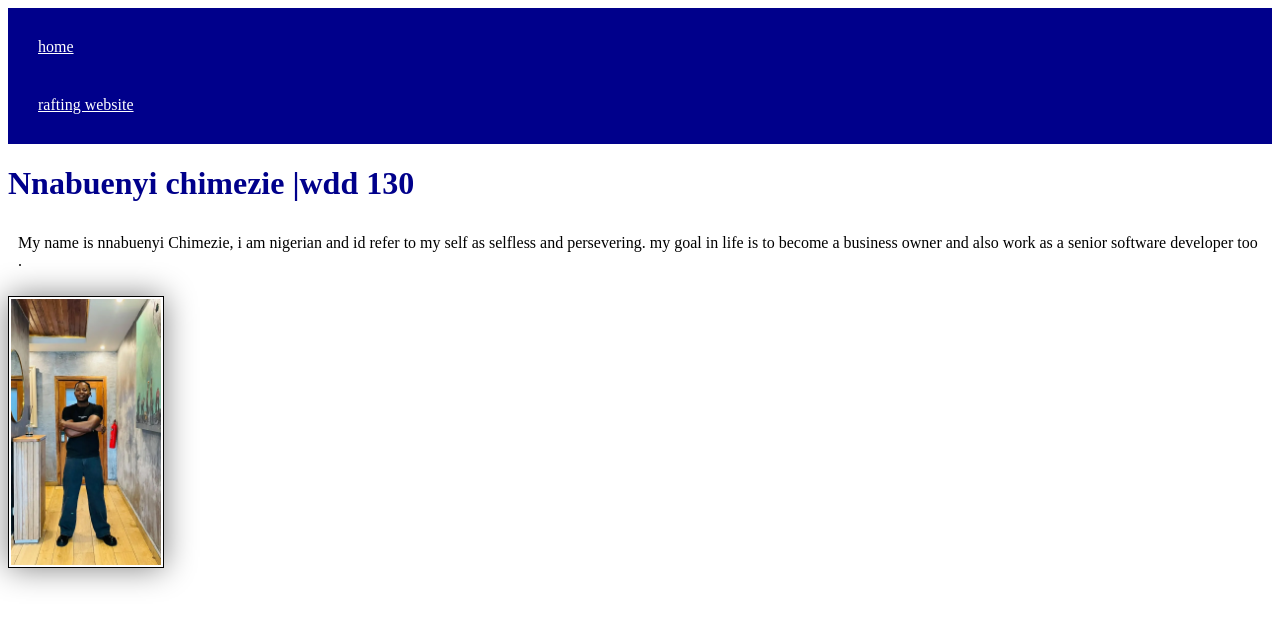
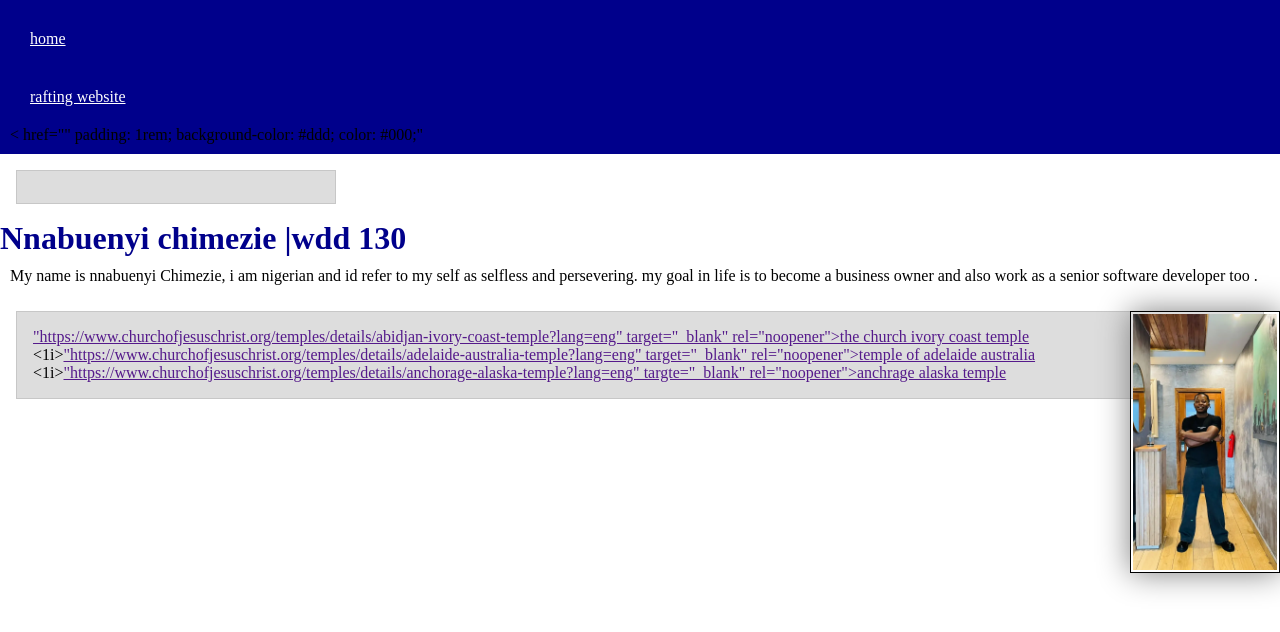
Before and after one commit to chimezievitus17-hub/wdd130, a plain HTML site: page index.html in a window 1280 px wide. Drawn offline with Linux system fonts and the light colour scheme.

Commit message:
website updated

```diff
--- a/index.html
+++ b/index.html
@@ -13,13 +13,21 @@
         <nav>
             <a href="#">home</a>
             <a href="wwr/">rafting website</a>
-        </nav>
+            < href="" padding: 1rem; background-color: #ddd; color: #000;" </nav>
     </header>
     <main>
+        <aside class="box"></aside>
         <h1>Nnabuenyi chimezie |wdd 130</h1>
         <p>My name is nnabuenyi Chimezie, i am nigerian and id refer to my self as selfless and persevering. my goal in life is to become a business owner and also work as a senior software developer too .</p>
 
         <img src="./week02/images/profile.webp " alt="portrait view of me" width="200">
+        <u1>
+            <ul class="box" <1i><a href>"https://www.churchofjesuschrist.org/temples/details/abidjan-ivory-coast-temple?lang=eng" target="_blank" rel="noopener">the church ivory coast temple</a></1i>
+
+                <1i><a href>"https://www.churchofjesuschrist.org/temples/details/adelaide-australia-temple?lang=eng" target="_blank" rel="noopener">temple of adelaide australia</a></1i>
+
+                <1i><a href>"https://www.churchofjesuschrist.org/temples/details/anchorage-alaska-temple?lang=eng" targte="_blank" rel="noopener">anchrage alaska temple</a></1i>
+        </u1>
     </main>
     <footer>
 
--- a/styles/styles.css
+++ b/styles/styles.css
@@ -1,3 +1,14 @@
+* {
+    margin: 0;
+    padding: 0;
+    box-sizing: border-box;
+
+}
+
+main img {
+    float: right;
+}
+
 nav {
     background-color: darkblue;
     padding: 10px;
@@ -26,3 +37,20 @@ img {
 p {
     padding: 10px;
 }
+
+/* class selector  */
+
+.box {
+    margin: 1rem;
+    border: 1px solid rgb(0 0 0 / 10%);
+    padding: 1rem;
+    background-color: #ddd;
+    color: #000;
+
+}
+
+aside {
+    width: 20em;
+    text-align: center;
+
+}
--- /dev/null
+++ b/week03/styles/overlay.css
@@ -0,0 +1,58 @@
+/* the stats section was changed from top right to bottom left */
+* {
+    margin: 0;
+    padding: 0;
+    box-sizing: border-box;
+}
+
+main {
+    max-width: 800px;
+    margin: 2rem auto;
+    font-family: Arial, Helvetica, sans-serif;
+}
+
+h1 {
+    text-align: center;
+    font-size: 1.5rem;
+    text-shadow: 3px 3px 5px #777;
+}
+
+.herodiv {
+    margin: 10px auto;
+    /* a position:relative is removed */
+    /* If removed, what happens? */
+}
+
+.herodiv img {
+    width: 100%;
+    height: 300px;
+    object-fit: cover;
+}
+
+.stats {
+    position: absolute;
+    bottom: 25px;
+    left: 25px;
+    background: radial-gradient(#eee, #323A06);
+    border: 1px solid #000;
+    padding: 0.65rem;
+    box-shadow: 0 0 30px #111;
+    opacity: 0.9;
+}
+
+h2 {
+    text-shadow: 0 0 15px #333;
+    border-bottom: 1px solid #555;
+    margin-bottom: 0.3rem;
+}
+
+footer {
+    position: fixed;
+    bottom: 0;
+    margin: 1rem;
+    border-top: 1px solid #000;
+    padding: 0.5rem;
+    color: navy;
+    font-weight: 700;
+    font-style: italic;
+}
```
Also changed, not shown: week02/temple.html (+1 -0 lines), week03/class-and-id.html (+5 -1 lines), week03/overlay.html (added, +18 -0 lines).
